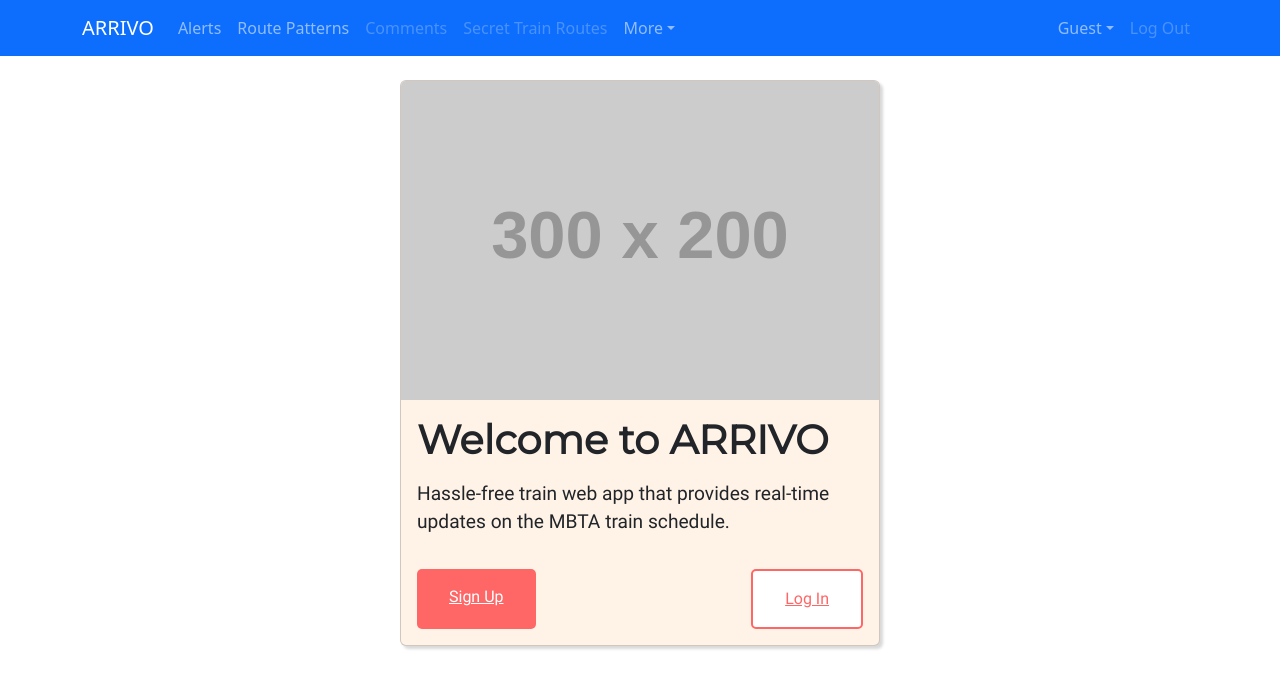
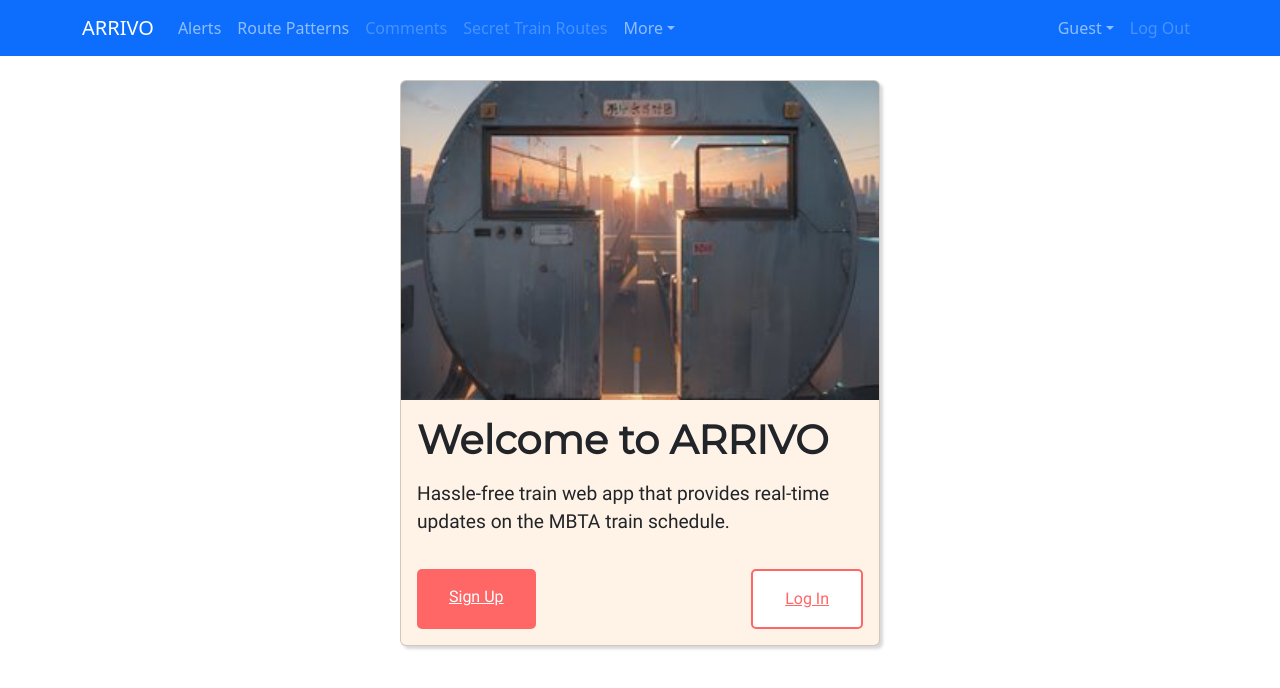
Before and after one commit to inthornRojanapairatATSSU/arrivo-mbta-app, a React (Create React App) app in the folder frontend/: page / in a window 1280 px wide. Shown: the top 688 px of the page. Built offline with nearby package versions, Linux system fonts and the light colour scheme.

Commit message:
Basic frontend changes

```diff
--- a/frontend/src/components/pages/landingPage.js
+++ b/frontend/src/components/pages/landingPage.js
@@ -6,7 +6,7 @@ const Landingpage = () => {
 
     return (
         <Card style={{ width: '30rem', backgroundColor: '#fff2e6', boxShadow: '3px 3px 3px #d9d9d9' }} className="mx-auto my-4">
-        <Card.Img variant="top" src="https://via.placeholder.com/300x200" />
+        <Card.Img variant="top" src="MBTALandingPage.png" />
         <Card.Body>
           <Card.Title style={{ fontFamily: 'Montserrat', fontSize: '2.5rem', fontWeight: 'bold' }}>Welcome to ARRIVO</Card.Title>
           <Card.Text style={{ fontFamily: 'Roboto', fontSize: '1.2rem', marginTop: '1rem' }}>
--- a/frontend/src/components/pages/userCommentsPage.js
+++ b/frontend/src/components/pages/userCommentsPage.js
@@ -123,7 +123,7 @@ function CommentList() {
       </Row>
       <Modal show={showEditModal} onHide={() => setShowEditModal(false)}>
         <Modal.Header closeButton>
-          <Modal.Title>Edit Comment</Modal.Title>
+          <Modal.Title>Edit Feedback</Modal.Title>
         </Modal.Header>
         <Modal.Body>
           <Form onSubmit={handleEditSubmit}>
@@ -132,7 +132,7 @@ function CommentList() {
               <Form.Control type="text" value={editComment.stationName} onChange={e => setEditComment({...editComment, stationName: e.target.value})} />
             </Form.Group>
             <Form.Group controlId="formComment">
-              <Form.Label>Comment</Form.Label>
+              <Form.Label>Feedback</Form.Label>
               <Form.Control type="text" value={editComment.comment} onChange={e => setEditComment({...editComment, comment: e.target.value})} />
             </Form.Group>
             <Button variant="primary" type="submit" onClick={refreshPage}>
```
Also changed, not shown: frontend/public/MBTALandingPage.png (added).
